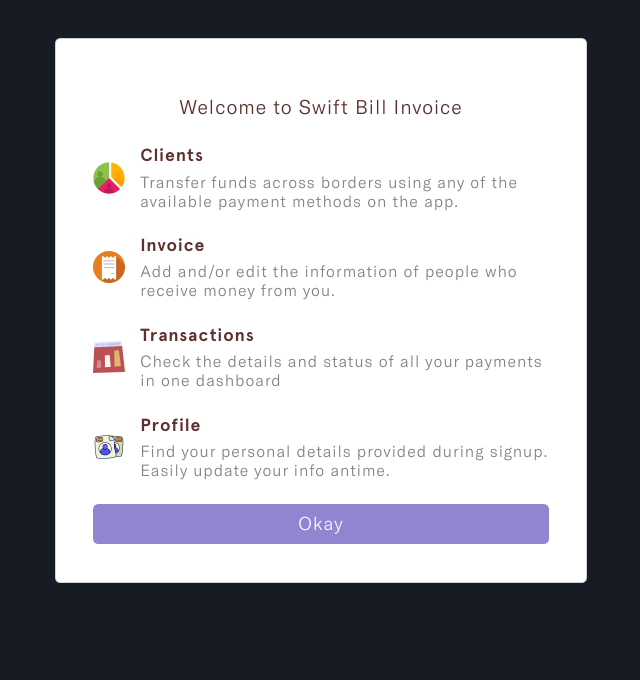
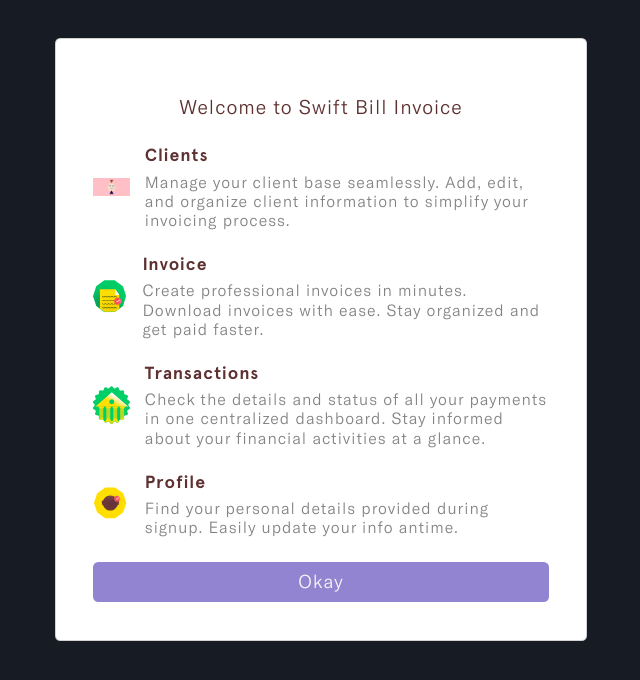
Before and after one commit to DavidDanso/swift-bill-invoice, a Django app: page /welcome in a window 1280 px wide. Shown: the top 680 px of the page, without its empty margins (319-959 px from the left). Run offline with Django 4.2, Linux system fonts and the light colour scheme; some libraries are stand-ins or nearby versions.

Commit message:
updated icons

```diff
--- a/static/css/welcome_msg.css
+++ b/static/css/welcome_msg.css
@@ -223,7 +223,7 @@ footer p {
     font-size: 2.2vh;
   }
   .hero-intro h6 img {
-    width: 7%;
+    width: 8%;
     margin-right: 5px;
   }
   .hero-intro h6 .text-container {
--- a/templates/welcome_msg.html
+++ b/templates/welcome_msg.html
@@ -70,7 +70,7 @@
                       <li>
                         <h6>
                           <img
-                            src="{% static 'images/clients.png' %}"
+                            src="{% static 'images/client.png' %}"
                             class="img-fluid"
                             id="clients--img"
                             alt="clients--img"
@@ -78,8 +78,9 @@
                           <div class="text-container">
                             Clients
                             <span>
-                              Transfer funds across borders using any of the
-                              available payment methods on the app.
+                              Manage your client base seamlessly. Add, edit, and
+                              organize client information to simplify your
+                              invoicing process.
                             </span>
                           </div>
                         </h6>
@@ -89,7 +90,7 @@
                       <li>
                         <h6>
                           <img
-                            src="{% static 'images/receipt.png' %}"
+                            src="{% static 'images/reciepts.svg' %}"
                             class="img-fluid"
                             id="clients--img"
                             alt="clients--img"
@@ -97,8 +98,9 @@
                           <div class="text-container">
                             Invoice
                             <span>
-                              Add and/or edit the information of people who
-                              receive money from you.
+                              Create professional invoices in minutes. Download
+                              invoices with ease. Stay organized and get paid
+                              faster.
                             </span>
                           </div>
                         </h6>
@@ -108,7 +110,7 @@
                       <li>
                         <h6>
                           <img
-                            src="{% static 'images/dashboard.png' %}"
+                            src="{% static 'images/bank.svg' %}"
                             class="img-fluid"
                             id="clients--img"
                             alt="clients--img"
@@ -117,7 +119,8 @@
                             Transactions
                             <span>
                               Check the details and status of all your payments
-                              in one dashboard
+                              in one centralized dashboard. Stay informed about
+                              your financial activities at a glance.
                             </span>
                           </div>
                         </h6>
@@ -127,7 +130,7 @@
                       <li>
                         <h6>
                           <img
-                            src="{% static 'images/profile.png' %}"
+                            src="{% static 'images/profile.svg' %}"
                             class="img-fluid"
                             id="clients--img"
                             alt="clients--img"
```
Also changed, not shown: static/images/bank.svg (added), static/images/client.png (added), static/images/profile.svg (added), static/images/send_invoice.svg (added).
